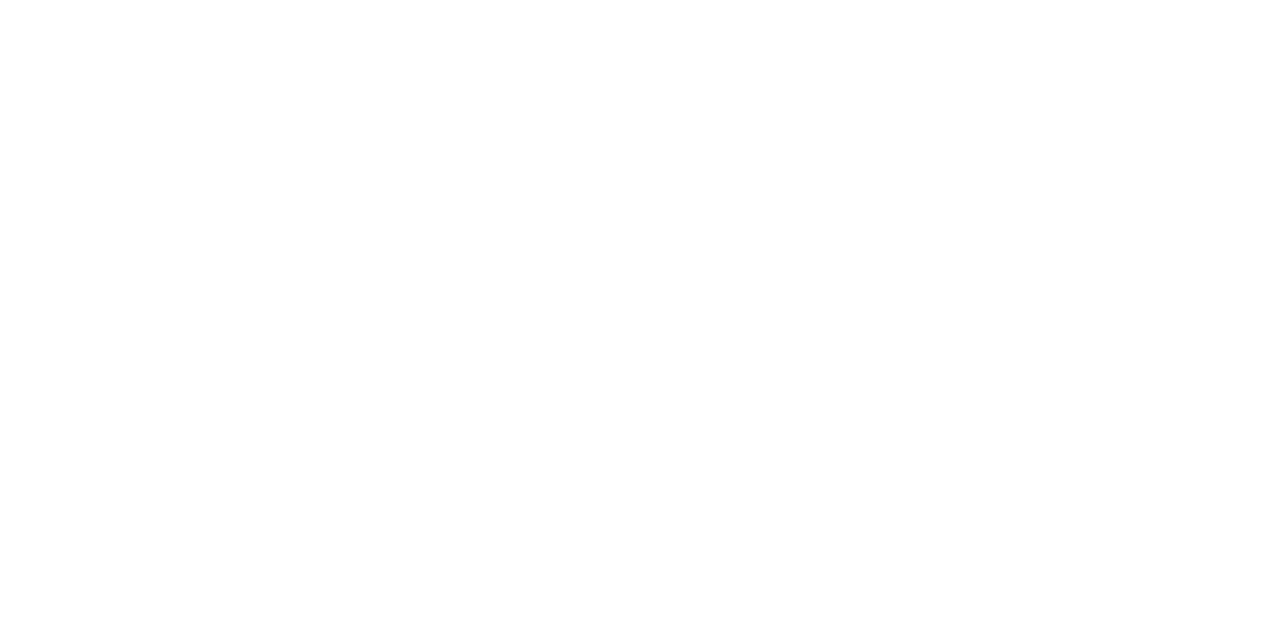
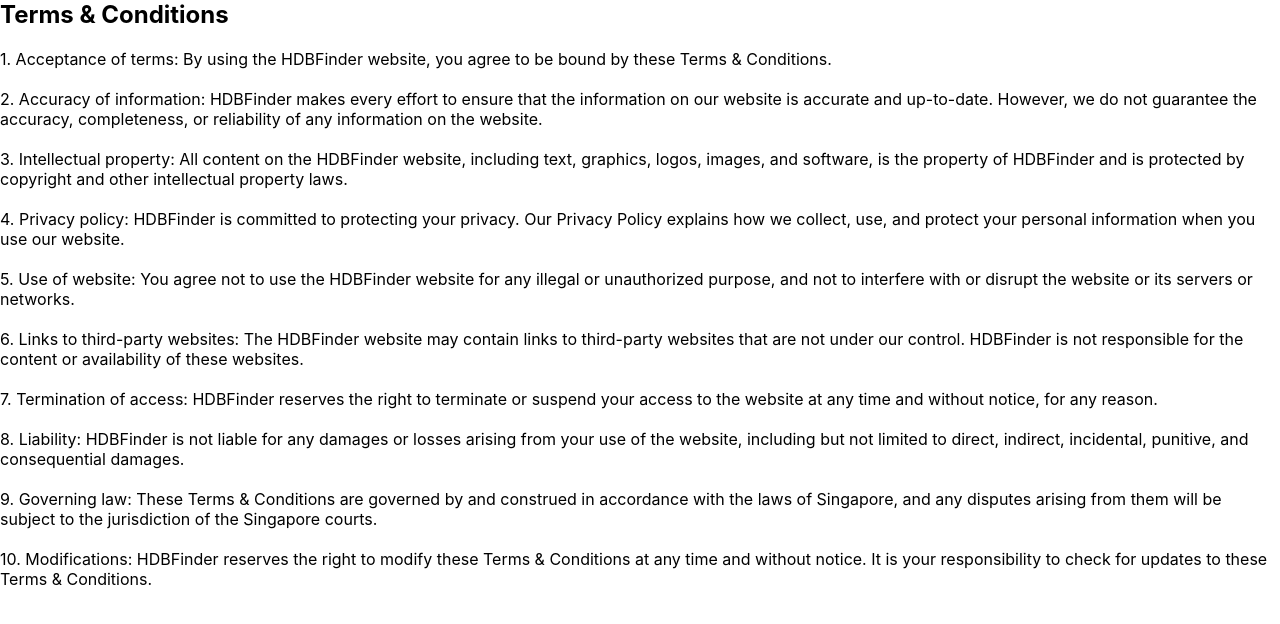
Before and after one commit to Realker/SC2006-Project, a React (Create React App) app in the folder frontend/: page /TNCWriteup in a window 1280 px wide. Before the commit this address had no page. Shown: the top 624 px of the page. Built offline with nearby package versions, Linux system fonts and the light colour scheme.

Commit message:
Updated TNC & HomePg

```diff
--- a/frontend/package.json
+++ b/frontend/package.json
@@ -3,6 +3,9 @@
   "version": "0.1.0",
   "private": true,
   "dependencies": {
+    "@fortawesome/fontawesome-svg-core": "^6.3.0",
+    "@fortawesome/free-solid-svg-icons": "^6.3.0",
+    "@fortawesome/react-fontawesome": "^0.2.0",
     "@react-icons/all-files": "^4.1.0",
     "@testing-library/jest-dom": "^5.16.5",
     "@testing-library/react": "^13.4.0",
--- a/frontend/src/components/Homepage.js
+++ b/frontend/src/components/Homepage.js
@@ -6,7 +6,6 @@
 import '../css/HomePage.css'
 import NavBar from './NavBar';
 import Search from './Search';
-
 import HDB from "../images/HDBMainpage.png"
 
 // Add this import statement at the top of the Homepage.js file
@@ -27,6 +26,7 @@
           <div class = "HomePageBackground">
             <NavBar / >
             <Search></Search>
+
           </div>
       </>
     );
--- a/frontend/src/components/LoginRegister.js
+++ b/frontend/src/components/LoginRegister.js
@@ -7,7 +7,7 @@
 import ResetPassword from './ResetPassword';
 import { Link } from 'react-router-dom';
 import TNC from './TNC';
-
+import TNCWriteup from './TNCWriteup';
 
 
 function Login() {
@@ -155,7 +155,7 @@
                   I accept the <label htmlFor="agree"><b><u><a href="#" onClick={() => setLinkTNC(true)}>Terms and Conditions</a></u></b></label>
                   <input type="checkbox" id="agree" onChange={checkboxHandler} />
                     <TNC trigger={linkTNC} setTrigger={setLinkTNC}>
-                      <p><b>Terms & Conditions</b></p>
+                      <TNCWriteup/>
                     </TNC>
                 </div>
 
--- a/frontend/src/components/ResetPassword.js
+++ b/frontend/src/components/ResetPassword.js
@@ -14,7 +14,7 @@
 
         <div className="ResetPassword__content">
         <h1>Reset Password</h1>
-        <p class="short-text"> Enter your username and email address and to verify your credentials</p>
+        <p class="short-text"> Enter your username and email address to verify your credentials</p>
         <br></br>
 
         <div>
@@ -48,7 +48,10 @@
 
           <br></br><br></br><br></br>
           <p class="short-text">
-             Don't have an account? <Link to="/">Sign up</Link></p>
+             Don't have an account? &nbsp;
+             <Link to="/">Sign up</Link></p>
+
+
         </div>
       </div>
      // </div>
--- a/frontend/src/components/Search.js
+++ b/frontend/src/components/Search.js
@@ -1,5 +1,7 @@
 import React, { useState } from 'react'
 import '../css/Search.css';
+import { FontAwesomeIcon } from '@fortawesome/react-fontawesome';
+import { faSearch, faMapMarkerAlt } from '@fortawesome/free-solid-svg-icons';
 var data = require("./Data/TOWN_DATA.json");
 
 export default function Search() {
@@ -19,12 +21,14 @@
     <div className="Search">
 
       <div className="search-container">
-      <h3>Search for houses...  </h3>
+      <h3>Search for houses...
+      </h3>
         <div className="search-inner">
 
-        <input type="text" value={value} onChange={onChange}/>
+        <span class="icon1"><FontAwesomeIcon icon={faMapMarkerAlt}/></span>
 
-        <button onClick={() => onSearch(value)}>Search
+        <input type="text" placeholder="Search location" className="location-input" value={value} onChange={onChange}/>
+        <button onClick={() => onSearch(value)}><FontAwesomeIcon icon={faSearch} size="2x"/>
        </button>
 
 
--- /dev/null
+++ b/frontend/src/components/TNCWriteup.js
@@ -0,0 +1,45 @@
+import React from 'react'
+import '../css/TNCWriteup.css';
+import { NavLink } from 'react-router-dom';
+
+export default function TNCWriteup() {
+
+    return (
+        <>
+        <div className='Writeup'>
+            <div className='Writeup-content'>
+
+                <h2>Terms & Conditions</h2>
+                <br></br>
+                <p className=''>1. Acceptance of terms: By using the HDBFinder website, you agree to be bound by these Terms & Conditions.</p>
+                <br></br>
+                <p className=''>2. Accuracy of information: HDBFinder makes every effort to ensure that the information on our website is accurate and up-to-date.
+                However, we do not guarantee the accuracy, completeness, or reliability of any information on the website.</p>
+                <br></br>
+                <p className=''>3. Intellectual property: All content on the HDBFinder website, including text, graphics, logos, images, and software,
+                is the property of HDBFinder and is protected by copyright and other intellectual property laws.</p>
+                <br></br>
+                <p className=''>4. Privacy policy: HDBFinder is committed to protecting your privacy. Our Privacy Policy explains how we collect, use,
+                and protect your personal information when you use our website.</p>
+                <br></br>
+                <p className=''>5. Use of website: You agree not to use the HDBFinder website for any illegal or unauthorized purpose,
+                and not to interfere with or disrupt the website or its servers or networks.</p>
+                <br></br>
+                <p className=''>6. Links to third-party websites: The HDBFinder website may contain links to third-party websites that are not under our control.
+                HDBFinder is not responsible for the content or availability of these websites.</p>
+                <br></br>
+                <p className=''>7. Termination of access: HDBFinder reserves the right to terminate or suspend your access to the website at any time and without notice, for any reason.</p>
+                <br></br>
+                <p className=''>8. Liability: HDBFinder is not liable for any damages or losses arising from your use of the website,
+                including but not limited to direct, indirect, incidental, punitive, and consequential damages.</p>
+                <br></br>
+                <p className=''>9. Governing law: These Terms & Conditions are governed by and construed in accordance with the laws of Singapore,
+                and any disputes arising from them will be subject to the jurisdiction of the Singapore courts.</p>
+                <br></br>
+                <p className=''>10. Modifications: HDBFinder reserves the right to modify these Terms & Conditions at any time and without notice.
+                It is your responsibility to check for updates to these Terms & Conditions.</p>
+            </div>
+        </div>
+        </>
+      );
+}
--- a/frontend/src/css/Search.css
+++ b/frontend/src/css/Search.css
@@ -66,28 +66,32 @@
 
 }
 
-input[type=text] {
-  width: 100%;
+.Search input[type=text] {
+  width: 200%;
   padding: 12px 20px;
   margin: 1px 0;
   box-sizing: border-box;
   font-size: large;
   font-family: Arial, Helvetica, sans-serif;
+}
 
-
+.Search input::placeholder {
+  position: absolute;
+  left: 55px;
+  top: 25px;
+  font-size: 23px;
 }
 
 .Search button {
   font-size:25px;
-  background-color:#387deb;
-  border: 1px solid #387deb;
+  background-color:rgb(237, 58, 58);
+  border: 1px solid rgb(237, 58, 58);
   font-weight: bold;
   font-size: large;
   color: white;
   width: 34%;
   border-radius: 10px;
   cursor: pointer;
-
   box-shadow: rgba(0, 0, 0, 0.35) 0px 5px 15px;
 
 }
@@ -100,3 +104,10 @@
   top: 40px;
 
 }
+
+.icon1 {
+  position: absolute;
+  left: 90px;
+  top: 42px;
+  font-size: 25px;
+;}
--- a/frontend/src/index.js
+++ b/frontend/src/index.js
@@ -18,6 +18,7 @@
 //import FilterByParameters from './components/FilterByParameters';
 import SearchHouses from './components/SearchHouses';
 import TNC from './components/TNC';
+import TNCWriteup from './components/TNCWriteup';
 
 function Router(){
   return(
@@ -38,7 +39,7 @@
       <Route path='/Search' element = {<Search/>} />
       <Route path='/SearchHouses' element = {<SearchHouses />}/>
       <Route path='/TNC' element = {<TNC />}/>
-
+      <Route path='/TNCWriteup' element = {<TNCWriteup />} />
 
     </Routes>
 </BrowserRouter>
```
Also changed, not shown: frontend/src/css/TNCWriteup.css (added), 1 other file (tests, documents, lock files or other folders).
